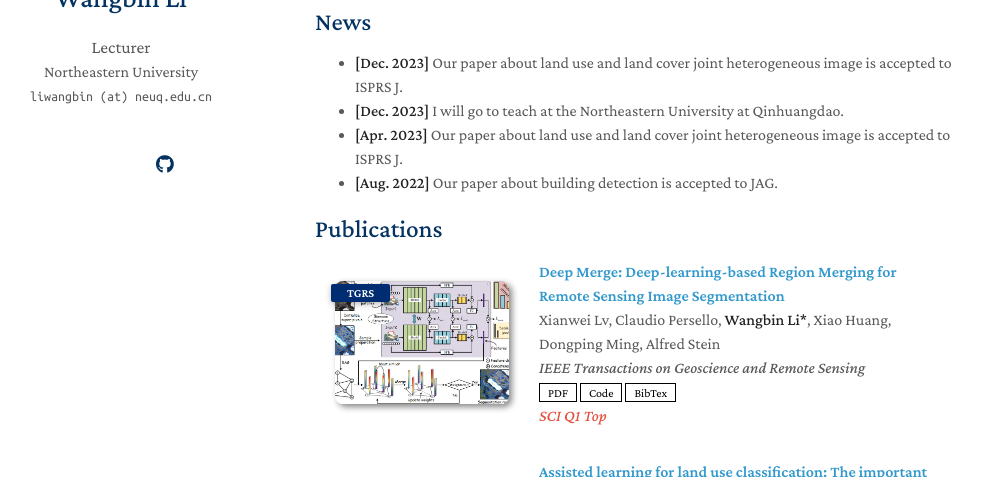
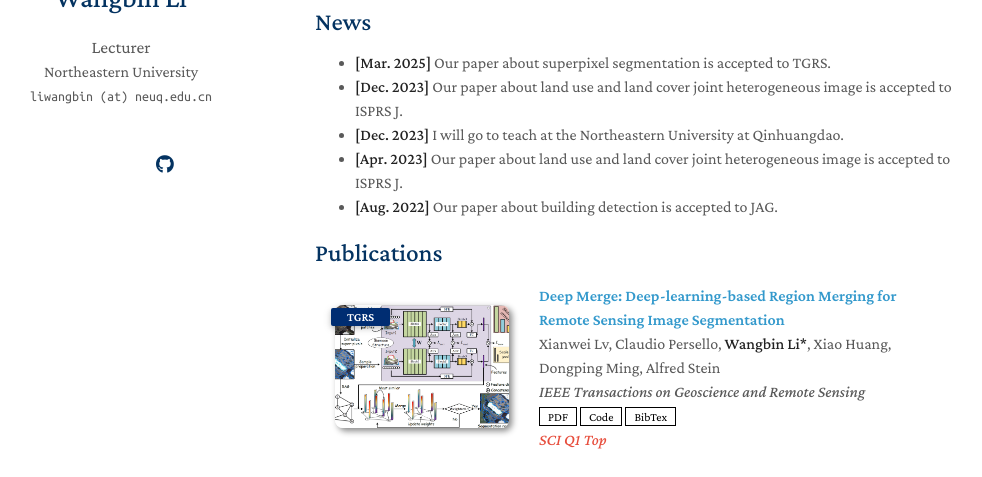
Before and after one commit to Margin1996/WHUlwb.github.io, a Jekyll site: the page built from index.md, in a window 1280 px wide and 900 px high, scrolled down 329 px, cut to the strip 206-683 px from the top of the window. Shown: the whole strip, without its empty margins (155-1137 px from the left). Built offline with Jekyll 4.4.1, drawn with Linux system fonts in a browser that asks for light colours; nearby versions of some CDN libraries; a style sheet for code colours, icons or effects is not loaded; our own code applies the rules of GitHub Pages for plain Markdown files.

Commit message:
Update index.md

```diff
--- a/index.md
+++ b/index.md
@@ -18,6 +18,7 @@ My research interest is in **Earth vision** and **Intelligent Environmental Moni
 
 ## News
 
+- **[Mar. 2025]** Our paper about superpixel segmentation is accepted to TGRS.
 - **[Dec. 2023]** Our paper about land use and land cover joint heterogeneous image is accepted to ISPRS J.
 - **[Dec. 2023]** I will go to teach at the Northeastern University at Qinhuangdao.
 - **[Apr. 2023]** Our paper about land use and land cover joint heterogeneous image is accepted to ISPRS J.
```
